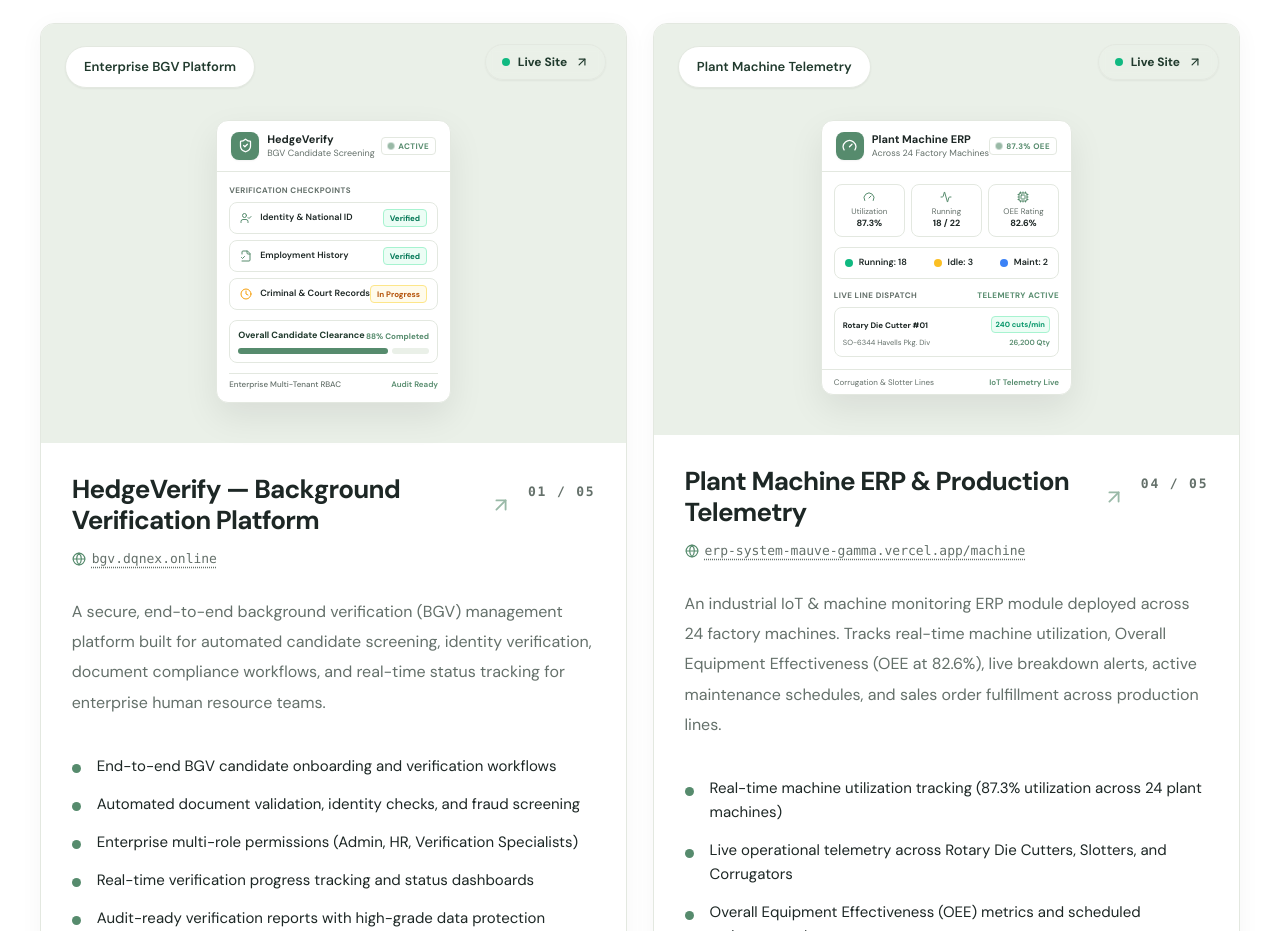
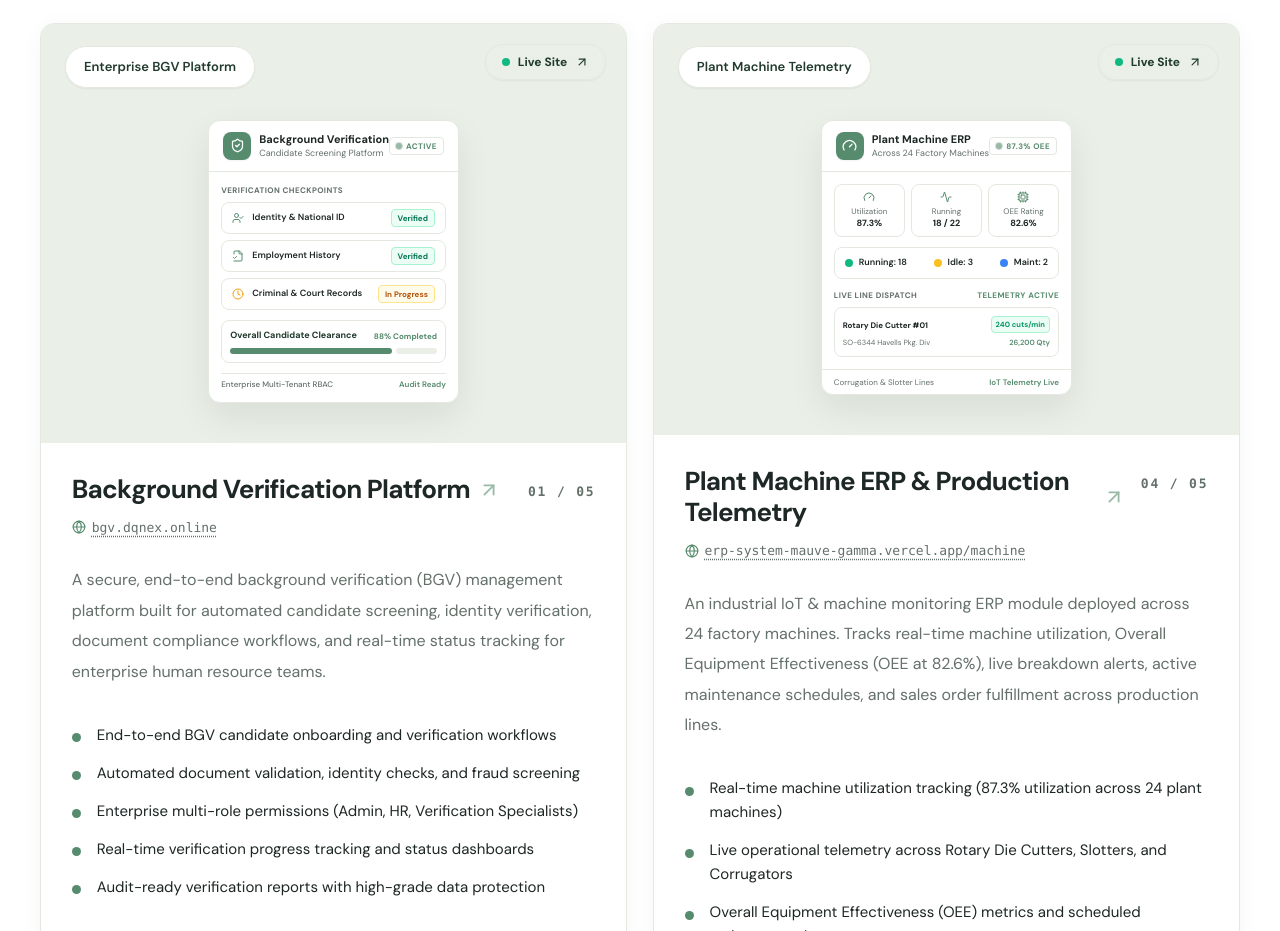
Before and after one commit to Abinashpatri07/portfolio, a React (Vite) app: page / in a window 1280 px wide. Shown: the part 4080-5011 px from the top of the page. Built offline with nearby package versions, Linux system fonts and the light colour scheme; a web font is replaced by a local one.

Commit message:
chore: rename HedgeVerify to Background Verification Platform

```diff
--- a/src/components/ProjectMockup.jsx
+++ b/src/components/ProjectMockup.jsx
@@ -31,7 +31,7 @@ import {
 } from 'lucide-react';
 
 export default function ProjectMockup({ variant }) {
-  // 1. HedgeVerify - BGV Platform Mockup
+  // 1. Background Verification - BGV Platform Mockup
   if (variant === 'hedge-verify') {
     return (
       <div className="w-full max-w-[340px] overflow-hidden rounded-xl border border-[var(--border)] bg-[var(--surface)] shadow-[0_14px_35px_rgba(0,0,0,0.08)]">
@@ -42,8 +42,8 @@ export default function ProjectMockup({ variant }) {
               <ShieldCheck size={15} />
             </div>
             <div>
-              <div className="text-[11px] font-bold text-[var(--text)]">HedgeVerify</div>
-              <div className="text-[9px] text-[var(--muted)]">BGV Candidate Screening</div>
+              <div className="text-[11px] font-bold text-[var(--text)]">Background Verification</div>
+              <div className="text-[9px] text-[var(--muted)]">Candidate Screening Platform</div>
             </div>
           </div>
           <span className="flex items-center gap-1 rounded bg-[var(--surface)] px-1.5 py-0.5 text-[8px] font-bold tracking-wider text-[var(--accent)] border border-[var(--border)]">
--- a/src/components/Projects.jsx
+++ b/src/components/Projects.jsx
@@ -8,7 +8,7 @@ export default function Projects() {
   const totalNumber = String(total).padStart(2, "0");
 
   /* 2 columns, masonry style matching reference site:
-     pehle 3 projects left me (HedgeVerify, Corrugation, Anjali Infra),
+     pehle 3 projects left me (Background Verification, Corrugation, Anjali Infra),
      baaki 2 right me (Plant Machine ERP, Referral & Coupon Platform) */
   const half = Math.ceil(total / 2);
   const columns = [projectsData.slice(0, half), projectsData.slice(half)];
--- a/src/data/portfolioData.js
+++ b/src/data/portfolioData.js
@@ -163,7 +163,7 @@ export const expertiseData = [
 export const projectsData = [
   {
     id: "01",
-    title: "HedgeVerify — Background Verification Platform",
+    title: "Background Verification Platform",
     category: "Enterprise Web",
     platformLabel: "Enterprise BGV Platform",
     visualVariant: "hedge-verify",
```
